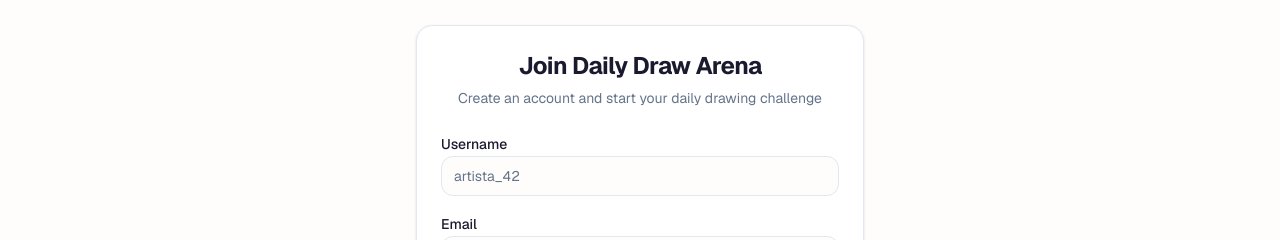
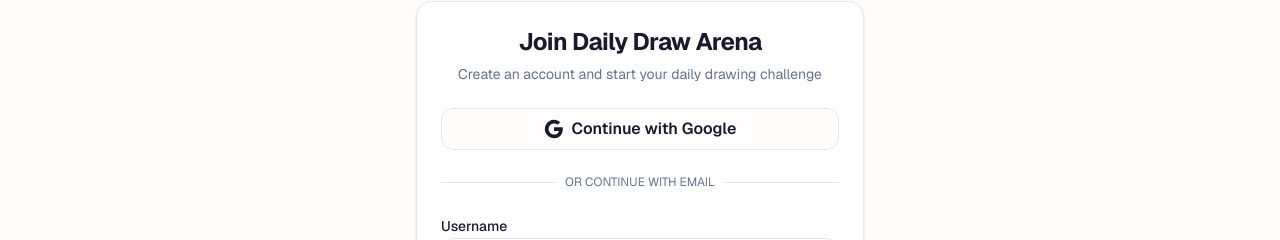
Before and after one commit to mminibob2026-eng/daily-draw-arena, a Next.js app: page /signup in a window 1280 px wide. Shown: the part 112-352 px from the top of the page. Built offline with nearby package versions, Linux system fonts and the light colour scheme; no server answers.

Commit message:
Add Google OAuth login

```diff
--- a/src/app/(auth)/login/page.tsx
+++ b/src/app/(auth)/login/page.tsx
@@ -13,6 +13,7 @@
   const [password, setPassword] = useState('')
   const [error, setError] = useState('')
   const [loading, setLoading] = useState(false)
+  const [googleLoading, setGoogleLoading] = useState(false)
   const router = useRouter()
   const supabase = createClient()
 
@@ -35,6 +36,23 @@
     }
   }
 
+  const handleGoogleLogin = async () => {
+    setError('')
+    setGoogleLoading(true)
+
+    const { error } = await supabase.auth.signInWithOAuth({
+      provider: 'google',
+      options: {
+        redirectTo: `${window.location.origin}/auth/callback`,
+      },
+    })
+
+    if (error) {
+      setError(error.message)
+      setGoogleLoading(false)
+    }
+  }
+
   return (
     <div className="min-h-[calc(100vh-200px)] flex items-center justify-center py-12 px-4">
       <Card className="w-full max-w-md animate-slide-up">
@@ -43,6 +61,49 @@
           <CardDescription>Sign in to continue your daily drawing journey</CardDescription>
         </CardHeader>
         <CardContent>
+          <Button
+            type="button"
+            variant="outline"
+            className="w-full"
+            onClick={handleGoogleLogin}
+            disabled={googleLoading}
+          >
+            {googleLoading ? (
+              'Redirecting...'
+            ) : (
+              <>
+                <svg className="w-5 h-5 mr-2" viewBox="0 0 24 24">
+                  <path
+                    fill="currentColor"
+                    d="M22.56 12.25c0-.78-.07-1.53-.2-2.25H12v4.26h5.92c-.26 1.37-1.04 2.53-2.21 3.31v2.77h3.57c2.08-1.92 3.28-4.74 3.28-8.09z"
+                  />
+                  <path
+                    fill="currentColor"
+                    d="M12 23c2.97 0 5.46-.98 7.28-2.66l-3.57-2.77c-.98.66-2.23 1.06-3.71 1.06-2.86 0-5.29-1.93-6.16-4.53H2.18v2.84C3.99 20.53 7.7 23 12 23z"
+                  />
+                  <path
+                    fill="currentColor"
+                    d="M5.84 14.09c-.22-.66-.35-1.36-.35-2.09s.13-1.43.35-2.09V7.07H2.18C1.43 8.55 1 10.22 1 12s.43 3.45 1.18 4.93l2.85-2.22.81-.62z"
+                  />
+                  <path
+                    fill="currentColor"
+                    d="M12 5.38c1.62 0 3.06.56 4.21 1.64l3.15-3.15C17.45 2.09 14.97 1 12 1 7.7 1 3.99 3.47 2.18 7.07l3.66 2.84c.87-2.6 3.3-4.53 6.16-4.53z"
+                  />
+                </svg>
+                Continue with Google
+              </>
+            )}
+          </Button>
+
+          <div className="relative my-6">
+            <div className="absolute inset-0 flex items-center">
+              <div className="w-full border-t border-border" />
+            </div>
+            <div className="relative flex justify-center text-xs uppercase">
+              <span className="bg-card px-2 text-muted-foreground">Or continue with email</span>
+            </div>
+          </div>
+
           <form onSubmit={handleLogin} className="space-y-4">
             {error && (
               <div className="p-3 rounded-lg bg-destructive/10 text-destructive text-sm">
--- a/src/app/(auth)/signup/page.tsx
+++ b/src/app/(auth)/signup/page.tsx
@@ -14,6 +14,7 @@
   const [username, setUsername] = useState('')
   const [error, setError] = useState('')
   const [loading, setLoading] = useState(false)
+  const [googleLoading, setGoogleLoading] = useState(false)
   const router = useRouter()
   const supabase = createClient()
 
@@ -41,6 +42,23 @@
     }
   }
 
+  const handleGoogleSignup = async () => {
+    setError('')
+    setGoogleLoading(true)
+
+    const { error } = await supabase.auth.signInWithOAuth({
+      provider: 'google',
+      options: {
+        redirectTo: `${window.location.origin}/auth/callback`,
+      },
+    })
+
+    if (error) {
+      setError(error.message)
+      setGoogleLoading(false)
+    }
+  }
+
   return (
     <div className="min-h-[calc(100vh-200px)] flex items-center justify-center py-12 px-4">
       <Card className="w-full max-w-md animate-slide-up">
@@ -49,6 +67,49 @@
           <CardDescription>Create an account and start your daily drawing challenge</CardDescription>
         </CardHeader>
         <CardContent>
+          <Button
+            type="button"
+            variant="outline"
+            className="w-full"
+            onClick={handleGoogleSignup}
+            disabled={googleLoading}
+          >
+            {googleLoading ? (
+              'Redirecting...'
+            ) : (
+              <>
+                <svg className="w-5 h-5 mr-2" viewBox="0 0 24 24">
+                  <path
+                    fill="currentColor"
+                    d="M22.56 12.25c0-.78-.07-1.53-.2-2.25H12v4.26h5.92c-.26 1.37-1.04 2.53-2.21 3.31v2.77h3.57c2.08-1.92 3.28-4.74 3.28-8.09z"
+                  />
+                  <path
+                    fill="currentColor"
+                    d="M12 23c2.97 0 5.46-.98 7.28-2.66l-3.57-2.77c-.98.66-2.23 1.06-3.71 1.06-2.86 0-5.29-1.93-6.16-4.53H2.18v2.84C3.99 20.53 7.7 23 12 23z"
+                  />
+                  <path
+                    fill="currentColor"
+                    d="M5.84 14.09c-.22-.66-.35-1.36-.35-2.09s.13-1.43.35-2.09V7.07H2.18C1.43 8.55 1 10.22 1 12s.43 3.45 1.18 4.93l2.85-2.22.81-.62z"
+                  />
+                  <path
+                    fill="currentColor"
+                    d="M12 5.38c1.62 0 3.06.56 4.21 1.64l3.15-3.15C17.45 2.09 14.97 1 12 1 7.7 1 3.99 3.47 2.18 7.07l3.66 2.84c.87-2.6 3.3-4.53 6.16-4.53z"
+                  />
+                </svg>
+                Continue with Google
+              </>
+            )}
+          </Button>
+
+          <div className="relative my-6">
+            <div className="absolute inset-0 flex items-center">
+              <div className="w-full border-t border-border" />
+            </div>
+            <div className="relative flex justify-center text-xs uppercase">
+              <span className="bg-card px-2 text-muted-foreground">Or continue with email</span>
+            </div>
+          </div>
+
           <form onSubmit={handleSignup} className="space-y-4">
             {error && (
               <div className="p-3 rounded-lg bg-destructive/10 text-destructive text-sm">
--- /dev/null
+++ b/src/app/auth/callback/route.ts
@@ -0,0 +1,19 @@
+import { createClient } from '@/lib/supabase/server'
+import { NextRequest, NextResponse } from 'next/server'
+
+export async function GET(request: NextRequest) {
+  const { searchParams, origin } = new URL(request.url)
+  const code = searchParams.get('code')
+  const next = searchParams.get('next') ?? '/challenges'
+
+  if (code) {
+    const supabase = await createClient()
+    const { error } = await supabase.auth.exchangeCodeForSession(code)
+
+    if (!error) {
+      return NextResponse.redirect(`${origin}${next}`)
+    }
+  }
+
+  return NextResponse.redirect(`${origin}/login?error=auth_failed`)
+}
```
